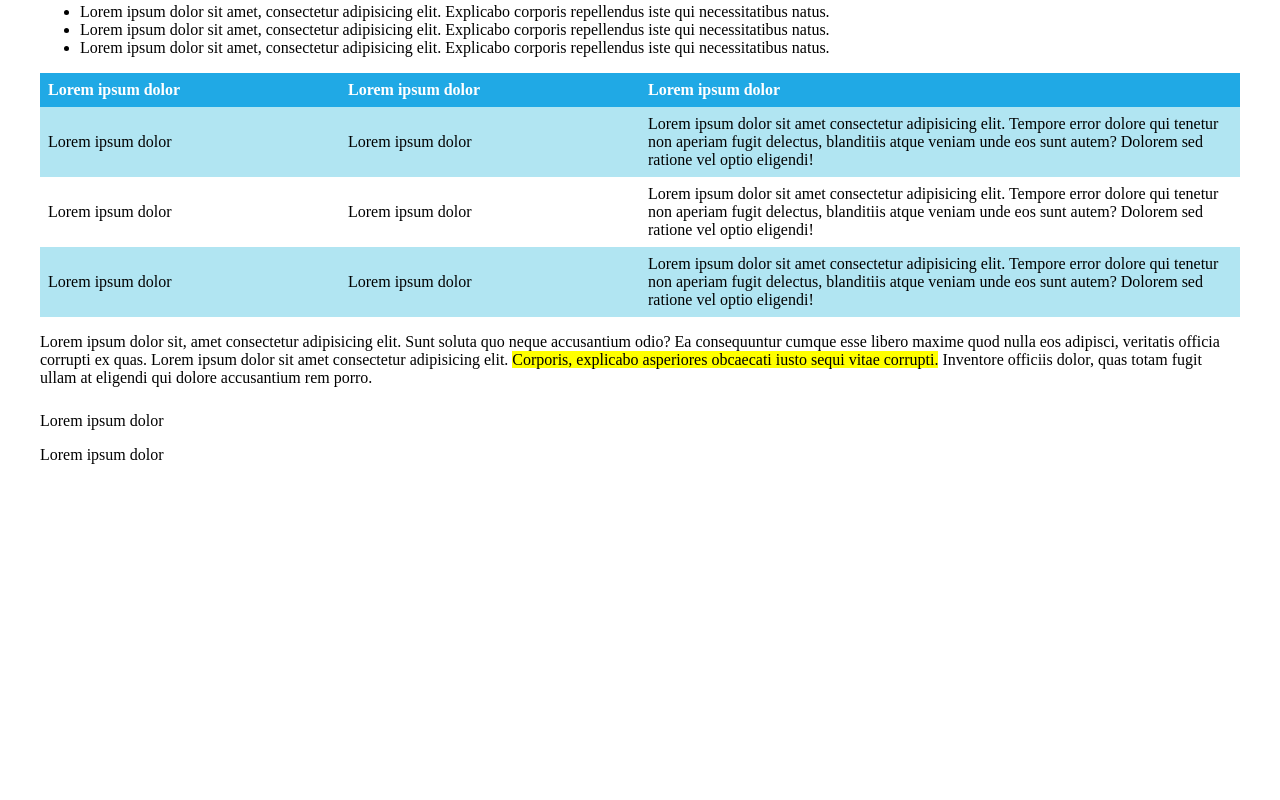
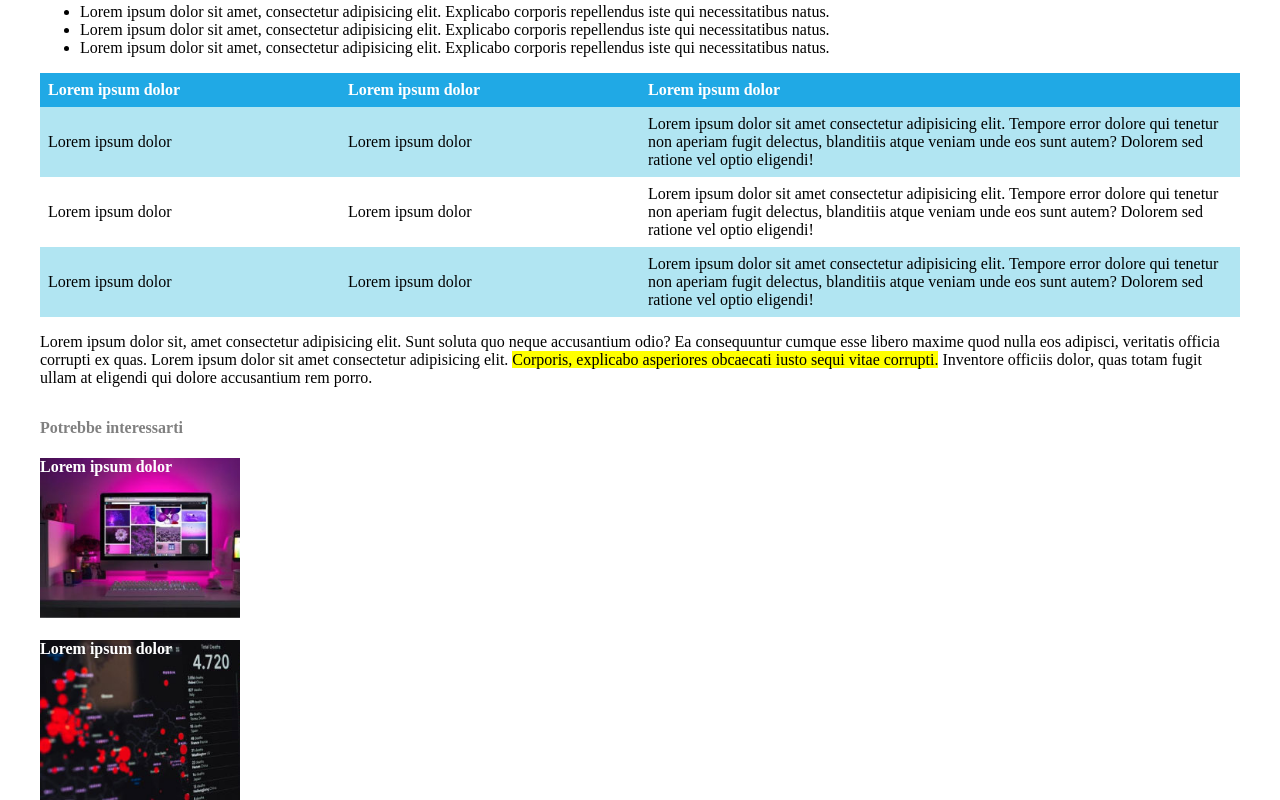
Before and after one commit to BrunosCode/html-css-booleaner, a plain HTML site: page index.html in a window 1280 px wide. Shown: the part 760-1560 px from the top of the page. Before the commit the page ends 1240 px from the top, so only its background shows below. Drawn offline with Linux system fonts and the light colour scheme.

Commit message:
css footer

```diff
--- a/css/style.css
+++ b/css/style.css
@@ -81,3 +81,29 @@ th, td {
 tbody tr:nth-child(odd) {
     background-color: #B1E5F2;
 }
+
+/* releted content */
+footer p {
+    color: gray;
+    font-weight: bold;
+    margin-top: 2em;
+}
+
+footer div {
+    width: 200px;
+    height: 160px;
+}
+
+footer div h4 {
+    color: white;
+}
+
+#first-related {
+    background-image: url("../img/monitor.jpg");
+    background-size: cover;
+}
+
+#second-related {
+    background-image: url("../img/graph.jpg");
+    background-size: cover;
+}
--- a/index.html
+++ b/index.html
@@ -72,12 +72,12 @@
 
     <!-- Footer with related content -->
     <footer>
-        <h6></h6>
+        <p>Potrebbe interessarti</p>
         <div id="first-related">
-            <p>Lorem ipsum dolor</p>
+            <h4>Lorem ipsum dolor</h4>
         </div>
         <div id="second-related">
-            <p>Lorem ipsum dolor</p>
+            <h4>Lorem ipsum dolor</h4>
         </div>
     </footer>
     <!-- /Footer with related content -->
```
